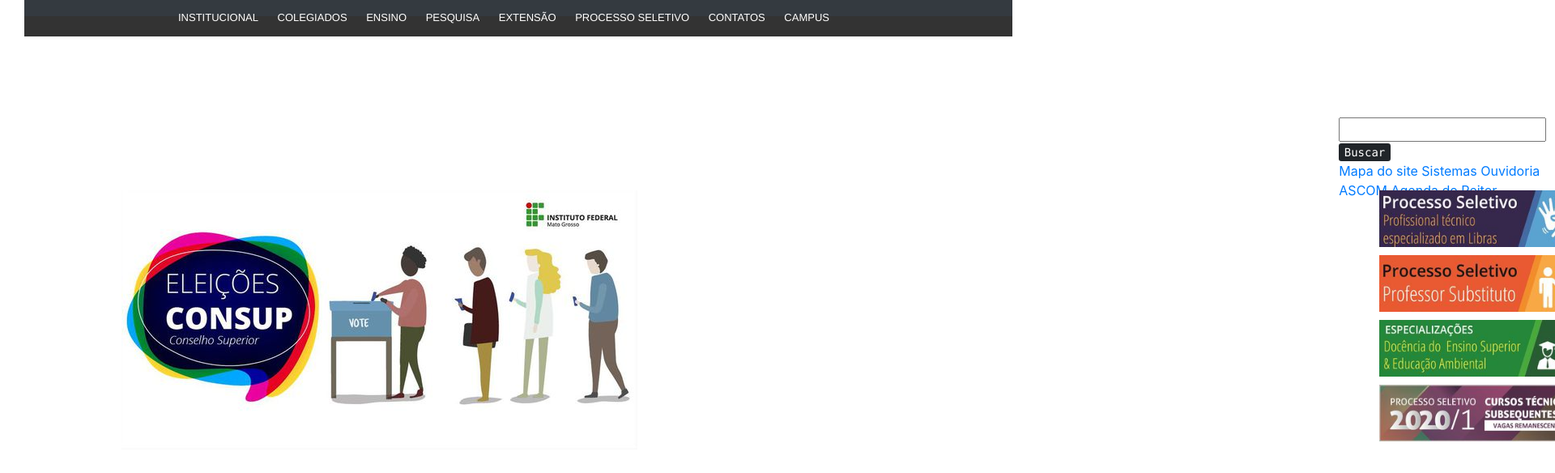
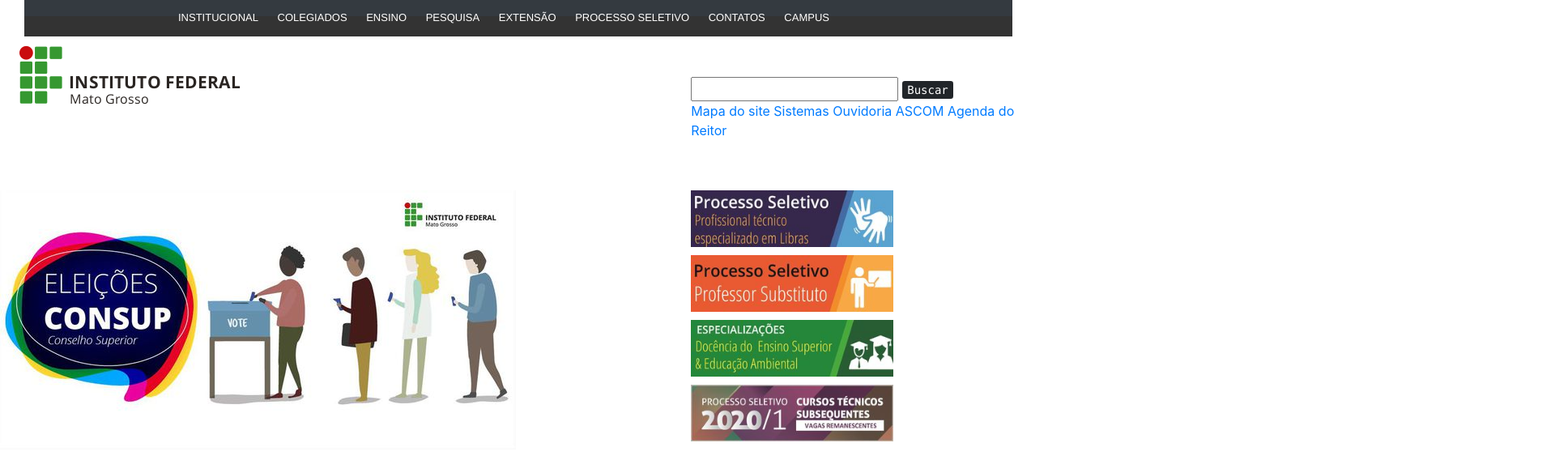
Before and after one commit to WillianMaltus/Bootstrap, a plain HTML site: page siteIFMT/index.html in a window 1280 px wide. Shown: the top 584 px of the page at 81% size, 1920 px wide, since content can reach past the window. Drawn offline with nearby package versions, Linux system fonts and the light colour scheme.

Commit message:
Update index.css

```diff
--- a/siteIFMT/index.css
+++ b/siteIFMT/index.css
@@ -19,42 +19,42 @@
 #img1{
 	position: absolute;
 	top: 190px;
-	left: 850px;
+	left: 0px;
 }
 
 #img2{
 	position: absolute;
 	top: 270px;
-	left: 850px;
+	left: 0px;
 }
 
 #img3{
 	position: absolute;
 	top: 350px;
-	left: 850px;
+	left: 0px;
 }
 
 #logo-ifmt{
 	position: relative;
-	left: -720px
+	left: 0px
 }
 
 #img4{
 	position: absolute;
 	top: 430px;
-	left: 850px;
+	left: 0px;
 }
 
 #menu_ifmt{
 	position: absolute;
 	top: 190px;
-	left: 150px;
+	left: 0px;
 }
 
 #menu{
 	position: absolute;
-	top: 100px;
-	left: 800px;
+	top: 50px;
+	left: 0px;
 }
 
 p{
```
